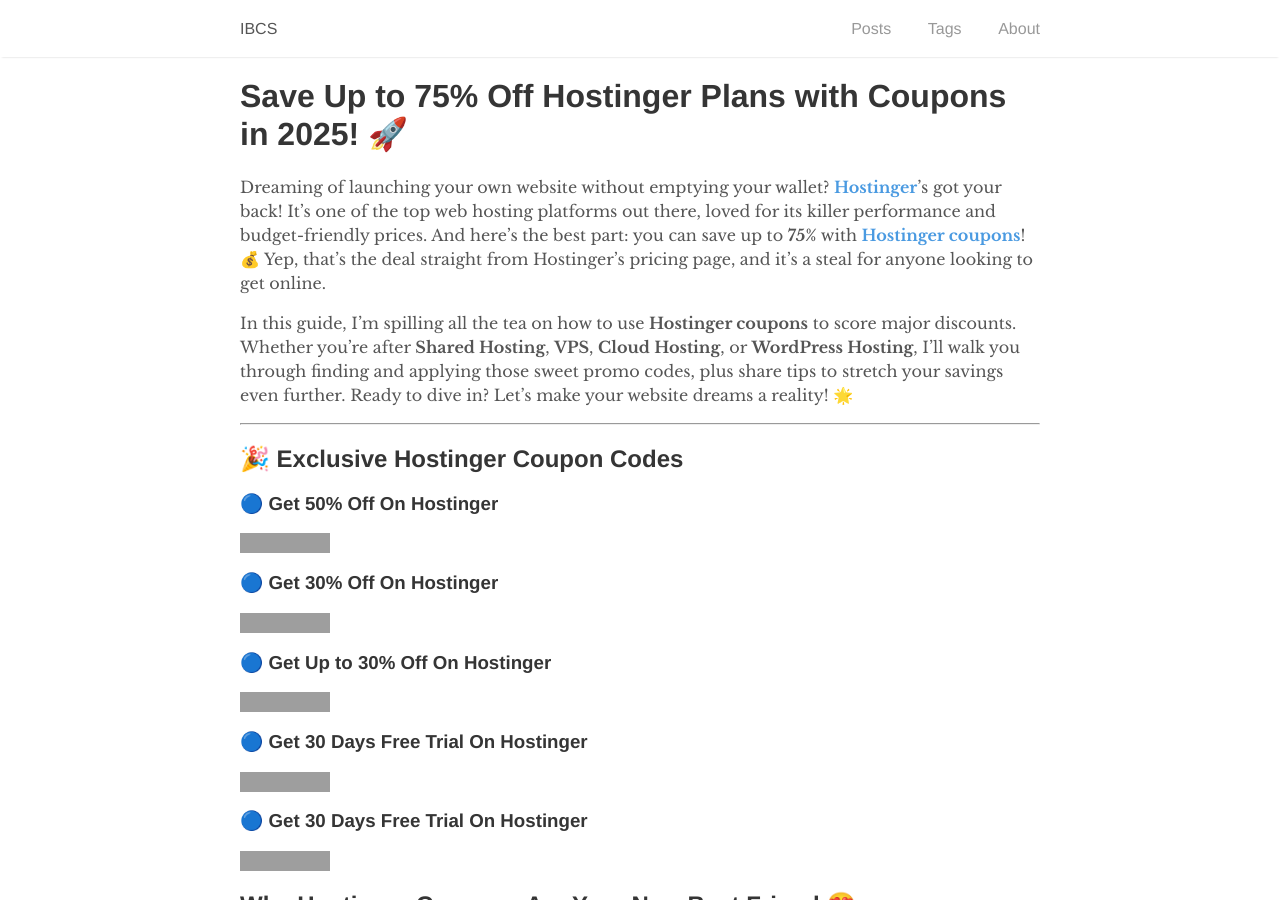
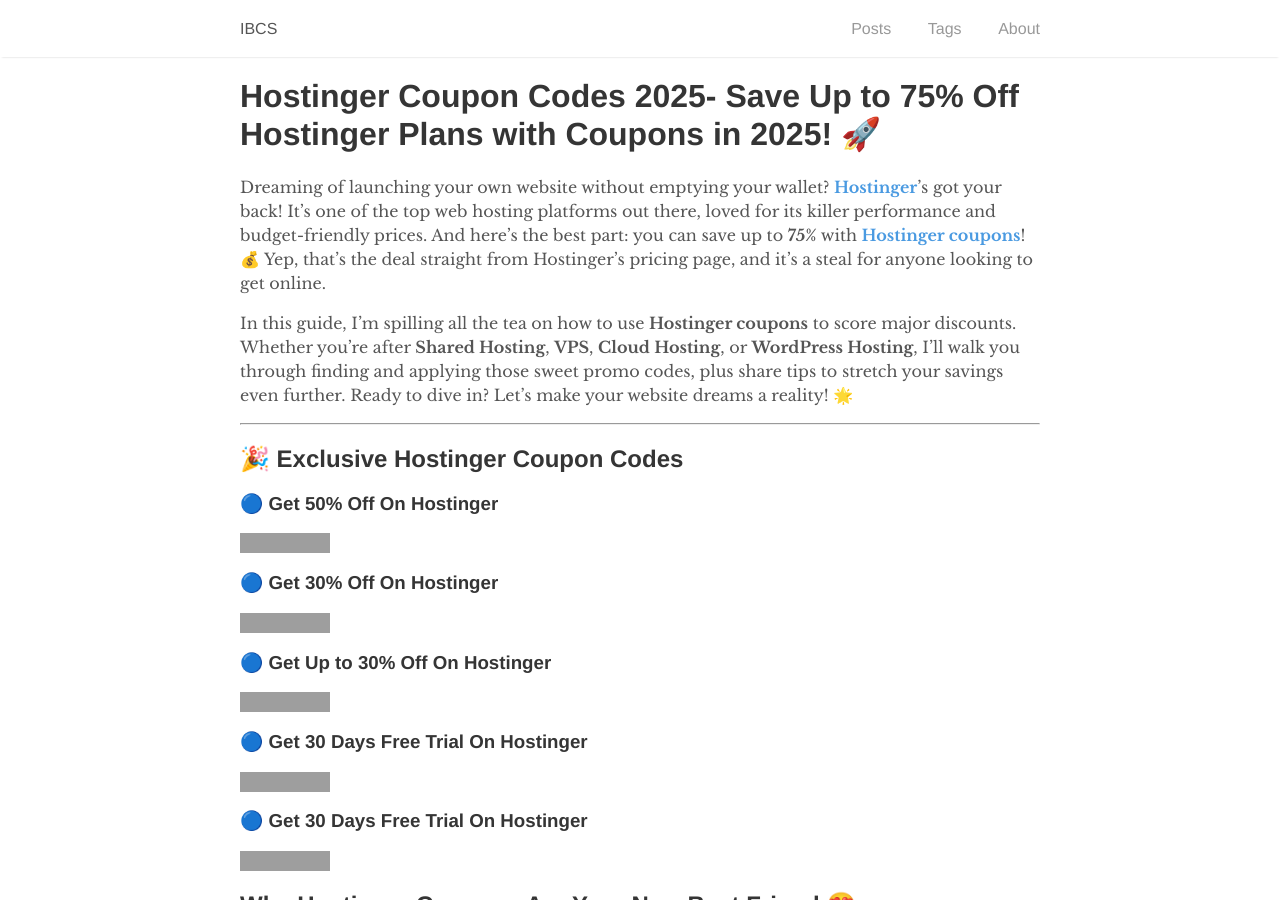
Before and after one commit to rankloud/ibcs, a Jekyll site: the page built from wp/hostinger-coupon-codes.md, in a window 1280 px wide and 900 px high, cut to the strip 0-900 px from the top of the window. Built offline with Jekyll 4.4.1, drawn with Linux system fonts in a browser that asks for light colours; grey boxes are pictures that could not be loaded.

Commit message:
Update hostinger-coupon-codes.md

```diff
--- a/wp/hostinger-coupon-codes.md
+++ b/wp/hostinger-coupon-codes.md
@@ -9,7 +9,7 @@
 permalink: /hostinger-coupon-codes/
 ---
 
-# Save Up to 75% Off Hostinger Plans with Coupons in 2025! 🚀
+# Hostinger Coupon Codes 2025- Save Up to 75% Off Hostinger Plans with Coupons in 2025! 🚀
 
 Dreaming of launching your own website without emptying your wallet? **[Hostinger](https://www.hostinger.com/)**’s got your back! It’s one of the top web hosting platforms out there, loved for its killer performance and budget-friendly prices. And here’s the best part: you can save up to **75%** with **[Hostinger coupons](https://www.hostinger.com/coupons)**! 💰 Yep, that’s the deal straight from Hostinger’s pricing page, and it’s a steal for anyone looking to get online.
 
```
Also changed, not shown: other parts of wp/hostinger-coupon-codes.md (+1 -1 lines).
